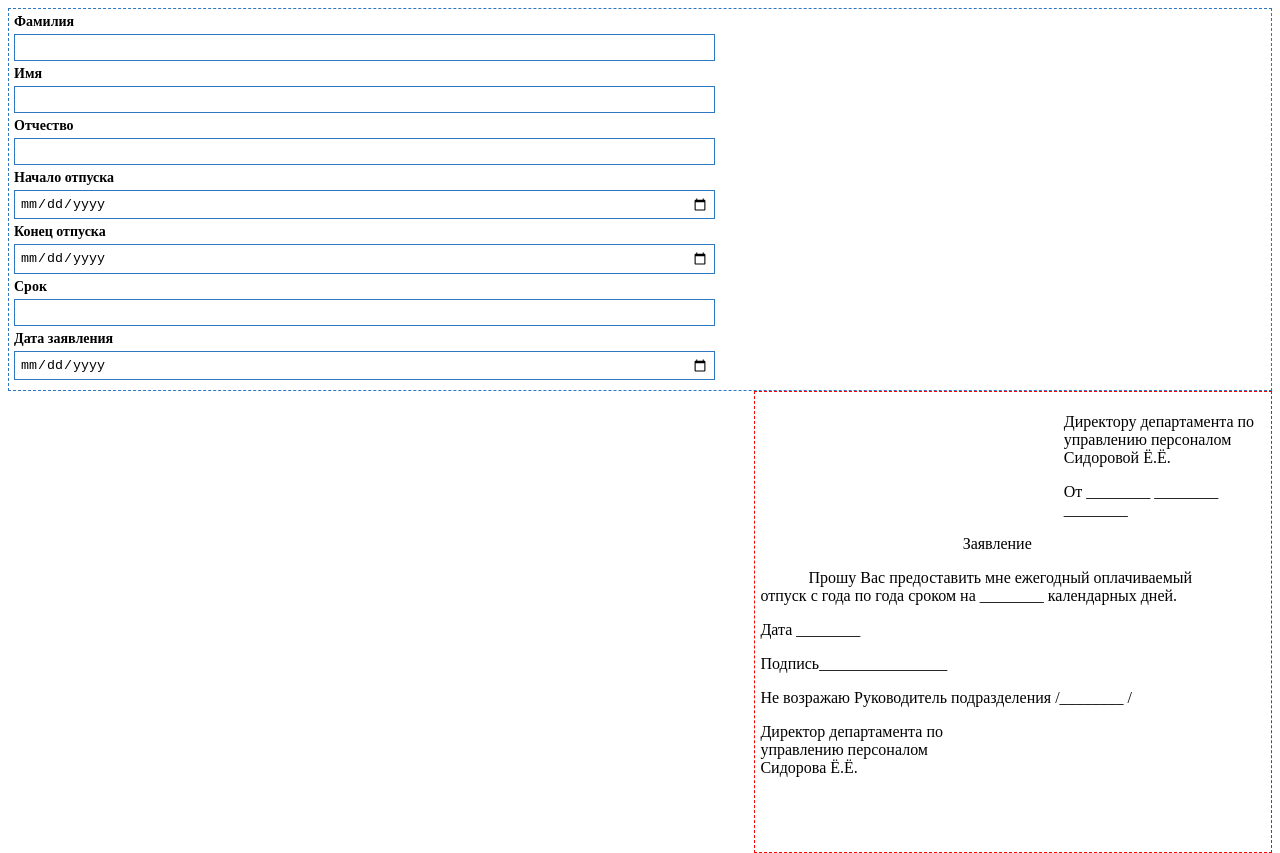
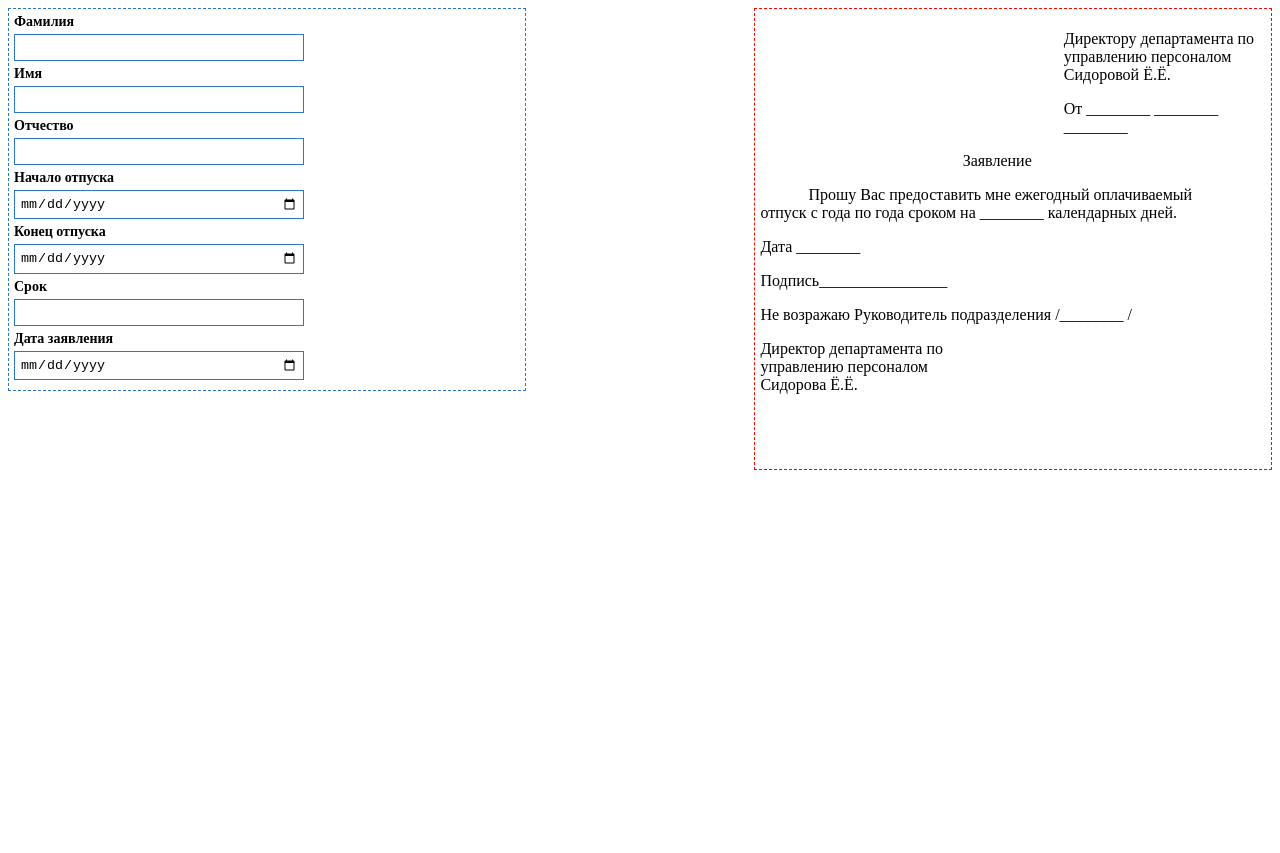
Before and after one commit to nightingale69/form.github.io, a React (Create React App) app: page / in a window 1280 px wide. After the commit the page ends 800 px from the top, so only its background shows below. Built offline with nearby package versions, Linux system fonts and the light colour scheme; the HTML template or start-up script is replaced by a standard one.

Commit message:
added width and float in style .form

```diff
--- a/src/styles/form.css
+++ b/src/styles/form.css
@@ -1,4 +1,6 @@
 .form {
+    width: 40%;
     border: 1px dashed rgba(0, 89, 181, 0.82);
     padding: 5px;
+    float: left;
 }
```
